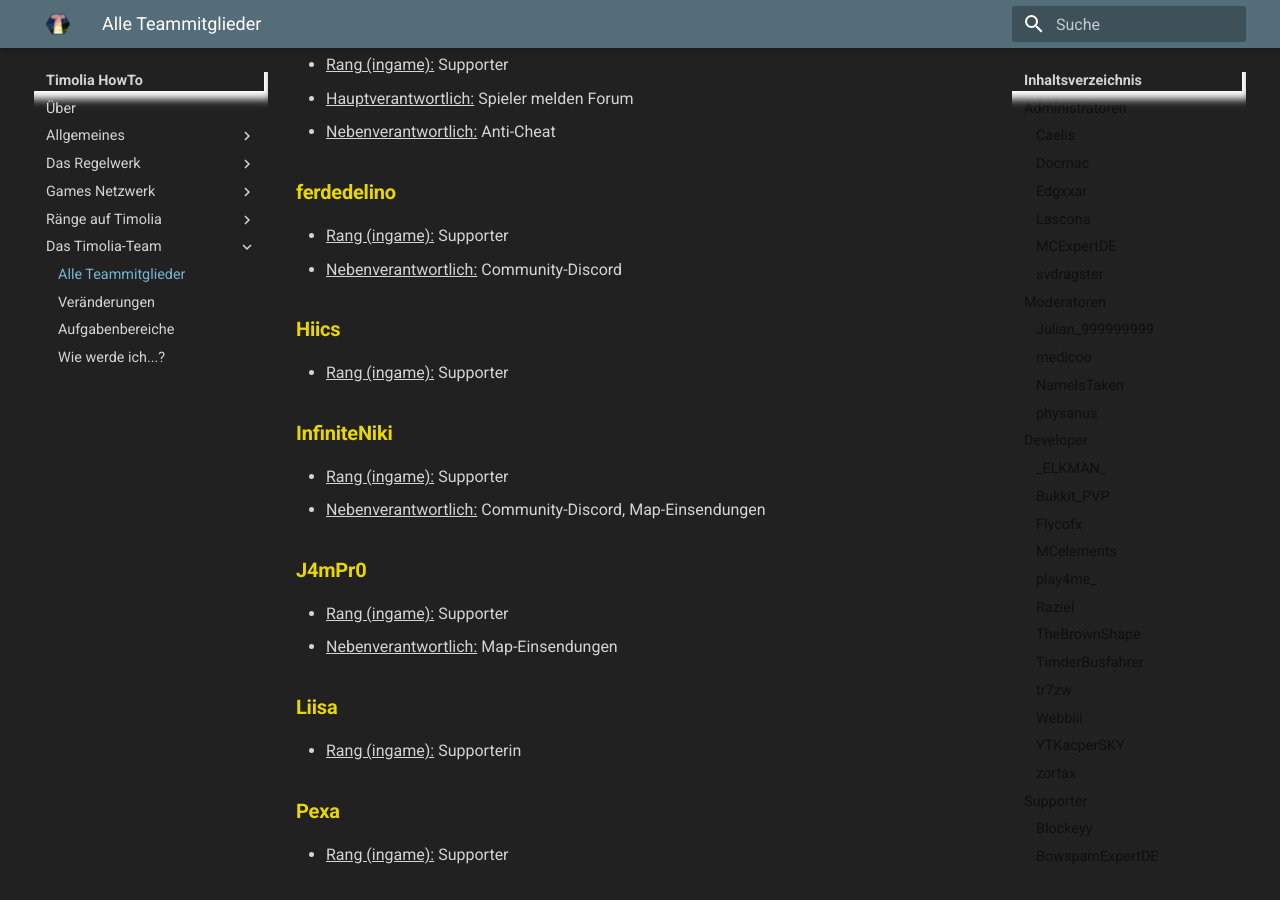
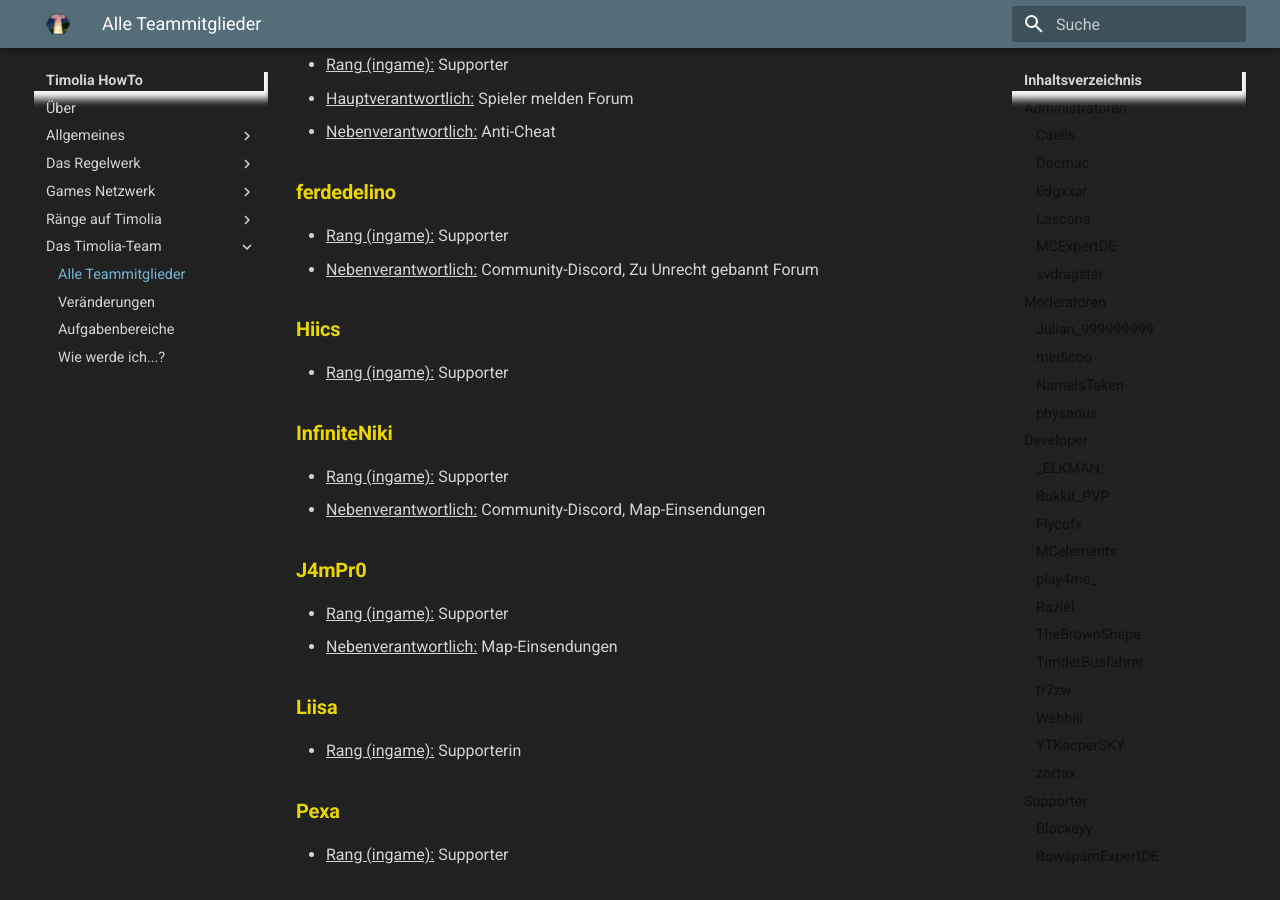
Before and after one commit to TimoliaDE/HowTo, an MkDocs documentation site: the page built from docs/team/members.md, in a window 1280 px wide and 900 px high, scrolled down 4897 px. Built offline with MkDocs 1.6.1 and Material for MkDocs 9.7.7, drawn with Linux system fonts in a browser that asks for light colours; old or Windows-style settings are respelled for this version of MkDocs.

Commit message:
Update members.md

```diff
--- a/docs/team/members.md
+++ b/docs/team/members.md
@@ -138,7 +138,7 @@ Sie stehen für alle grundlegenden Fragen und Reports zur Verfügung und sind di
 
 ### <strong><span class='supporter'>ferdedelino</span></strong>
 - <u>Rang (ingame):</u> Supporter
-- <u>Nebenverantwortlich:</u> Community-Discord
+- <u>Nebenverantwortlich:</u> Community-Discord, Zu Unrecht gebannt Forum
 
 ### <strong><span class='supporter'>Hiics</span></strong>
 - <u>Rang (ingame):</u> Supporter
```
